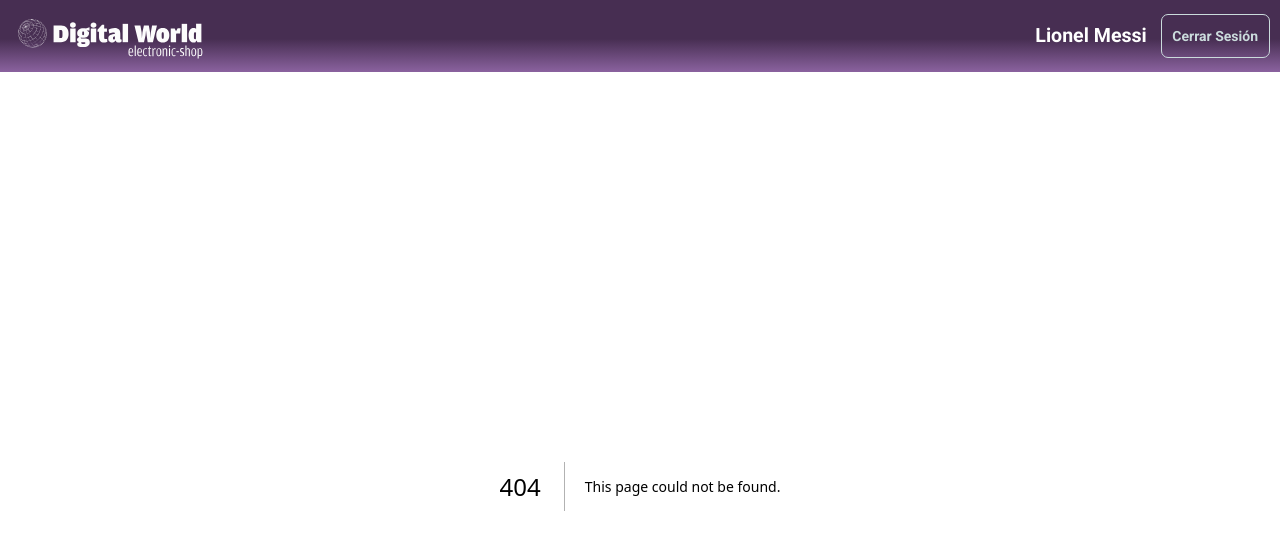
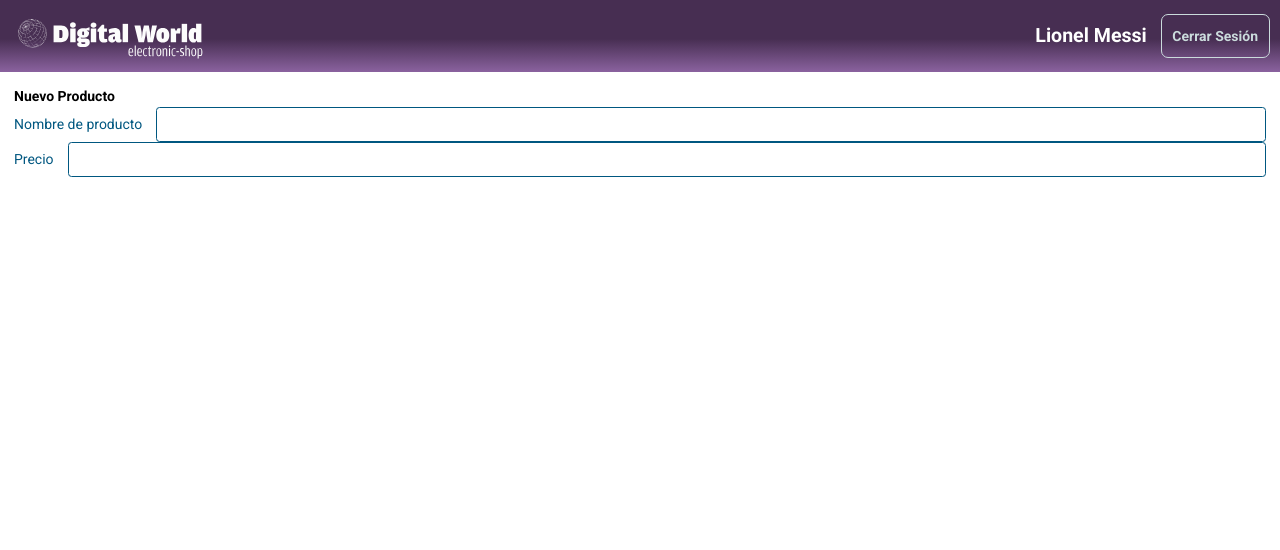
Before and after one commit to NicolasKolumbic/MCGA-2023-electronic-shop.FRONTEND, a Next.js app in the folder front-end/: page /product-managment in a window 1280 px wide. Before the commit this address had no page. Shown: the top 550 px of the page. Built offline with nearby package versions, Linux system fonts and the light colour scheme.

Commit message:
product managment

```diff
--- /dev/null
+++ b/front-end/src/app/product-managment/page.tsx
@@ -0,0 +1,20 @@
+import TextBox from "@/components/shared/textbox";
+import styles from "./styles.module.css";
+import ProductDetail from "@/components/modules/product-managment/product-detail";
+
+const ProductManagmentPage = () => {
+
+    return <>
+        <div>
+            <form>
+                <fieldset>
+                    <legend>Nuevo Producto</legend>
+                    <TextBox type={"text"} id={"productName"} label={"Nombre de producto"} design="light" />
+                    <TextBox type={"text"} id={"price"} label={"Precio"} design="light" />
+                </fieldset>
+            </form>
+        </div>
+    </>
+};
+
+export default ProductManagmentPage;
--- /dev/null
+++ b/front-end/src/components/pages/product-managment/index.tsx
@@ -0,0 +1,12 @@
+
+
+const ProductManagment = () =>  {
+
+    return <>
+        <div>
+
+        </div>
+    </>
+};
+
+export default ProductManagment;
--- /dev/null
+++ b/front-end/src/components/pages/product-managment/product-managment.module.css
@@ -0,0 +1,3 @@
+.product-managment {
+
+}
```
Also changed, not shown: front-end/src/app/product-managment/product-managment.module.css (added).
